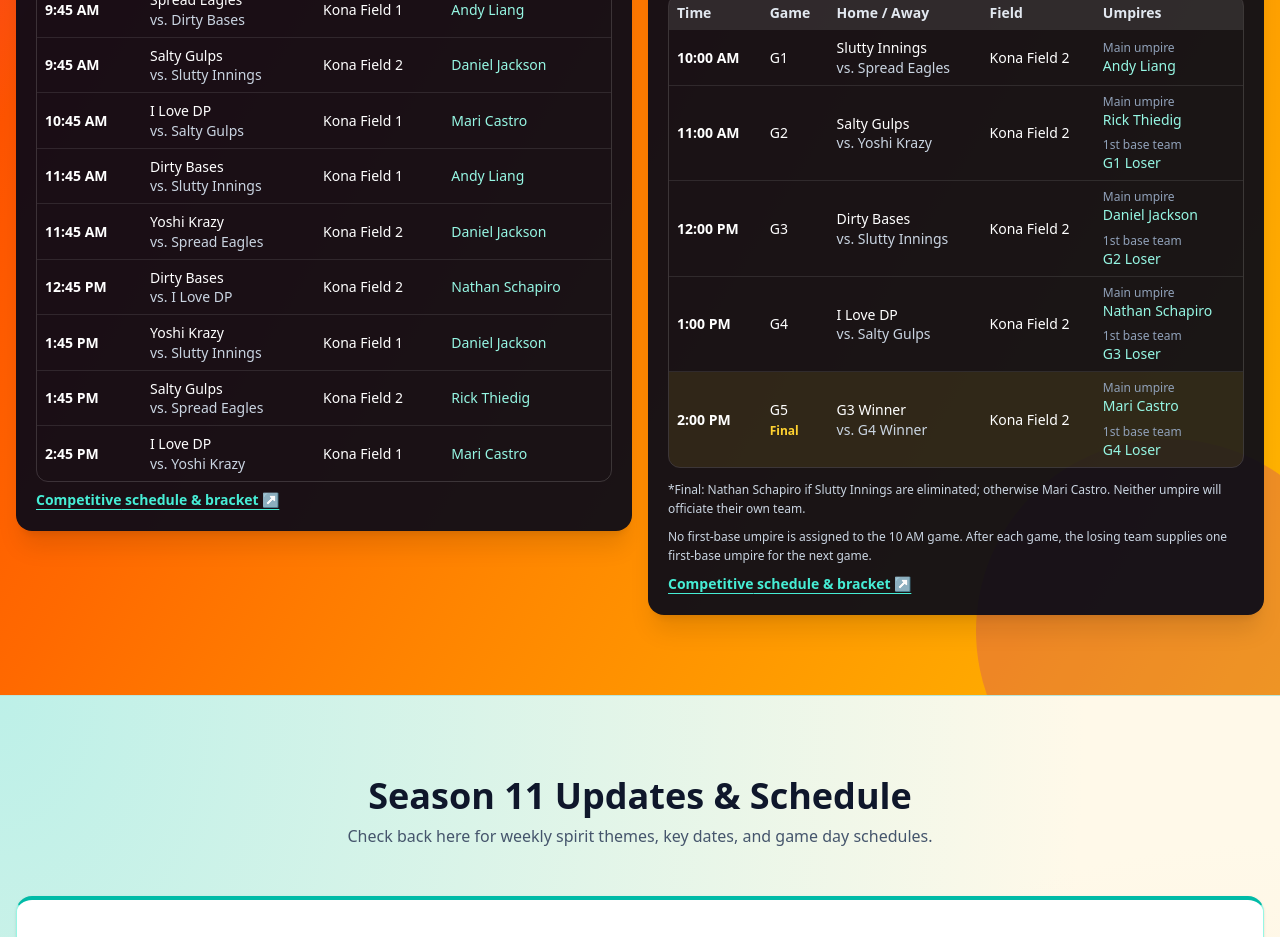
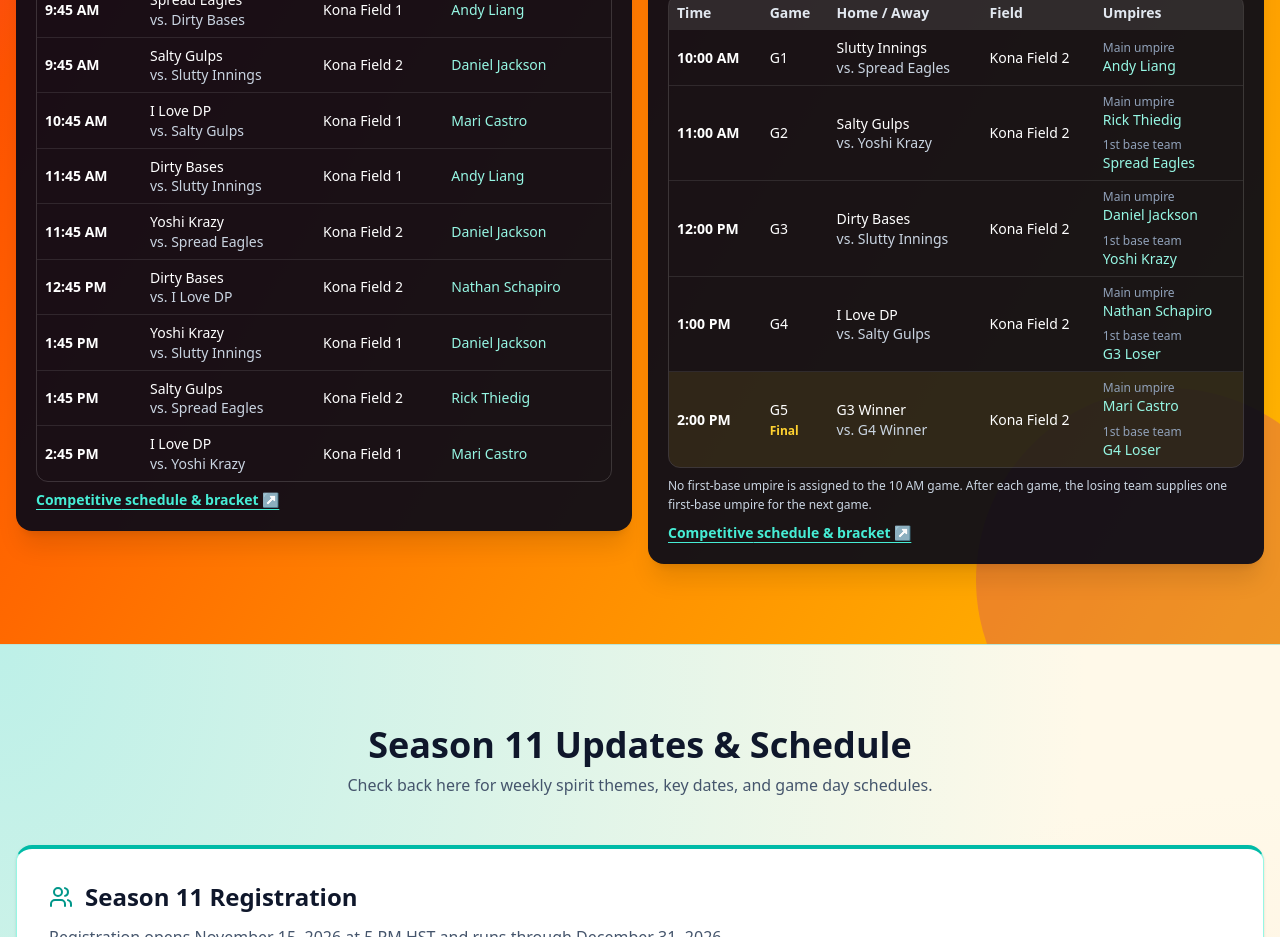
Before and after one commit to AObchildress/hawaii-gay-kickball, a React (Vite) app: page / in a window 1280 px wide. Shown: the part 2600-3537 px from the top of the page. Built offline with nearby package versions, Linux system fonts and the light colour scheme; no server answers.

Commit message:
Resolve first-base teams and remove conditional final umpire note

```diff
--- a/src/TournamentSchedule.tsx
+++ b/src/TournamentSchedule.tsx
@@ -10,8 +10,8 @@ const gameUmpires: Record<string, string> = umpireAssignments;
 
 const sundayFirstBaseTeams: Record<string, string> = {
   G1: 'None',
-  G2: 'G1 Loser',
-  G3: 'G2 Loser',
+  G2: 'Spread Eagles',
+  G3: 'Yoshi Krazy',
   G4: 'G3 Loser',
   G5: 'G4 Loser',
 };
@@ -79,7 +79,6 @@ export default function TournamentSchedule() {
                     </tbody>
                   </table>
                 </div>
-                {day.index === 1 && <p className="mt-3 text-xs leading-relaxed text-slate-300">*Final: Nathan Schapiro if Slutty Innings are eliminated; otherwise Mari Castro. Neither umpire will officiate their own team.</p>}
                 {day.index === 1 && <p className="mt-2 text-xs leading-relaxed text-slate-300">No first-base umpire is assigned to the 10 AM game. After each game, the losing team supplies one first-base umpire for the next game.</p>}
                 <a href={division.href} target="_blank" rel="noopener noreferrer" className="mt-2 inline-block text-sm font-bold text-teal-300 underline underline-offset-4 hover:text-white">{division.name} schedule &amp; bracket ↗</a>
               </div>
```
